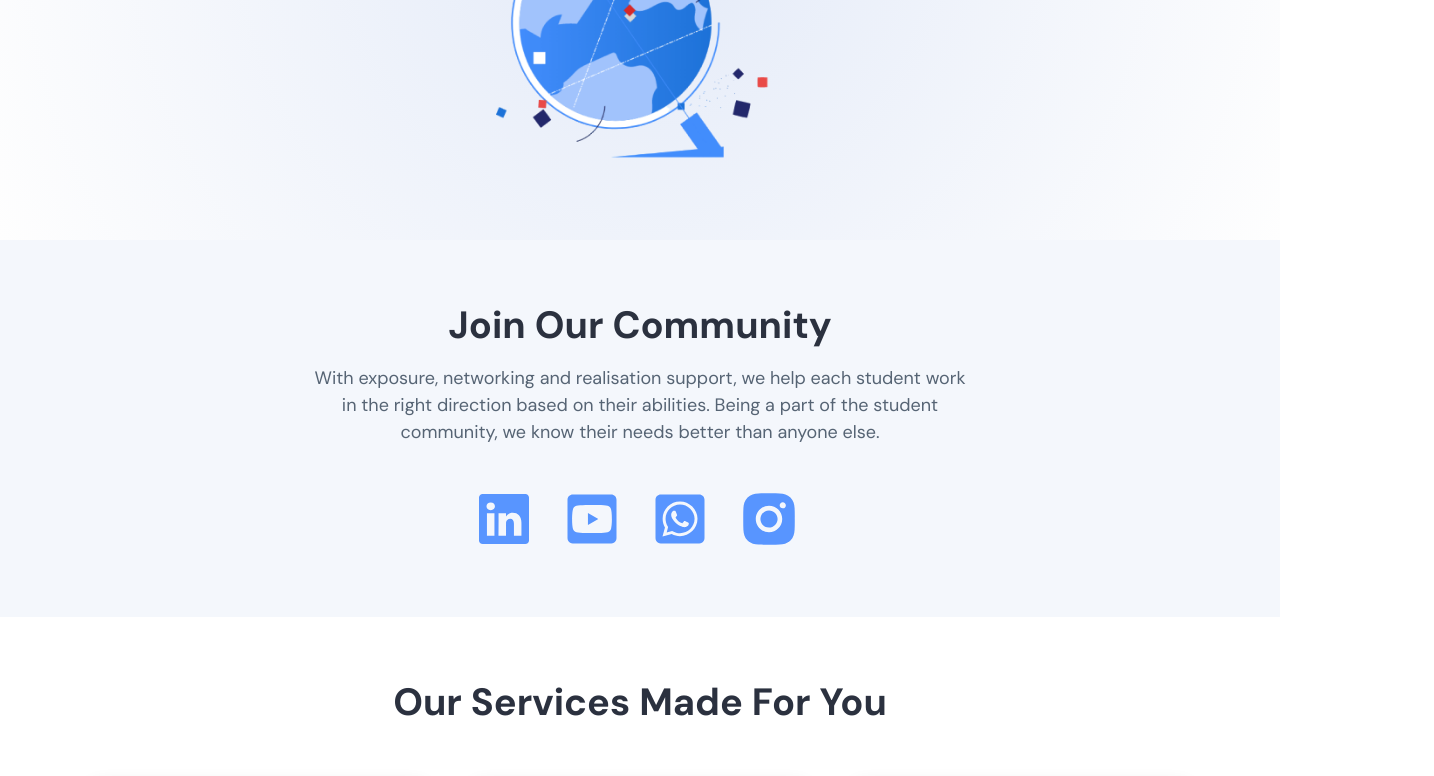
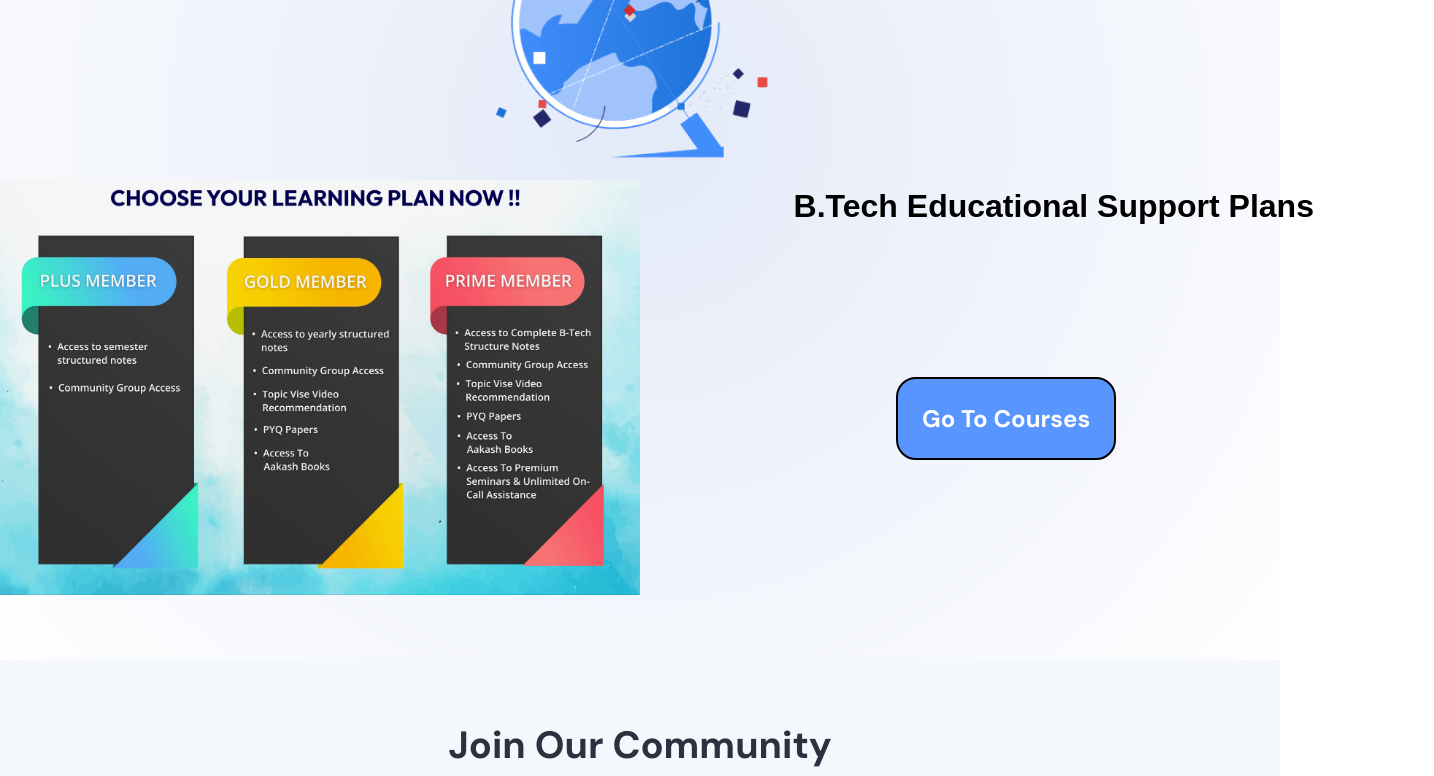
Before and after one commit to GautamChopra467/LearningFolks, a React (Create React App) app in the folder frontend/: page / in a window 1280 px wide. Shown: the part 475-1251 px from the top of the page, 1434 px wide, since content can reach past the window. Built offline with nearby package versions, Linux system fonts and the light colour scheme.

Commit message:
add cta, add padding in about

```diff
--- a/frontend/src/components/About/css/JoinStyles.css
+++ b/frontend/src/components/About/css/JoinStyles.css
@@ -17,10 +17,12 @@
     transition: 0.3s;
     border-radius: 5px;
     margin-bottom: 50px;
+    padding: 1rem;
 }
 
 .join_section_container_card:hover{
     box-shadow: 0 8px 16px 0 rgba(0,0,0,0.2);
+    border: 1px solid var(--primary-color);
 }
 
 .join_section_container_card img{
--- a/frontend/src/components/user/css/HomeBanner1Styles.css
+++ b/frontend/src/components/user/css/HomeBanner1Styles.css
@@ -43,6 +43,51 @@ color: var(--light-gray);
 .bottom_section_homebanner1 img {
     width: 370px;
 }
+
+.imgholder > img{
+    max-width: 50vw;
+    position: relative;
+    left: 0;
+}
+.ctasection{
+    display: flex;
+    width: 100vw;
+}
+.buttonholder{
+    background-color: radial-gradient(190.27% 190.27% at 49.8% -11.08%, #FFFFFF 26.01%, #60D2E7 80.54%);
+    width: 100vw;
+}
+.buttonholder > h2{
+    position: relative;
+ left: 12vw;
+ top: 1vh;
+ font-weight: 600;
+ font-size: xx-large;
+ font-family: sans-serif;
+}
+/* Button */
+.gotocourses{
+ padding: 1rem;
+ position: relative;
+ left: 20vw;
+ top: 20vh;
+ background-color: var(--primary-color);
+ color: white;
+ border: 2px solid black;
+ padding: 1.5rem;
+ border-radius: 20px;
+ width: auto;
+ height: auto;
+ font-weight: 900;
+ font-size: x-large;
+ /* font-family: 'Segoe UI', Tahoma, Geneva, Verdana, sans-serif ; */
+}
+.gotocourses:hover{
+    background-color: rgb(72, 161, 72);
+    translate: 1px 1px;
+    border: 1px solid white;
+}
+
 
 @media screen and (max-width: 900px) {
     .top_section_homebanner1 h2 {
--- a/frontend/src/components/user/jsx/HomeBanner1.jsx
+++ b/frontend/src/components/user/jsx/HomeBanner1.jsx
@@ -1,19 +1,32 @@
 import React from 'react';
 import "../css/HomeBanner1Styles.css";
 import Globe from "../../../img/banner/globe.png";
+import plans from "../../../img/banner/plans.jpeg";
 
 const HomeBanner1 = () => {
   return (
     <div>
       <div className='main_container_homebanner1'>
         <div className='top_section_homebanner1'>
-            <h2>“Teaching is the best form of Learning” <span></span></h2>
-            <p>Our association with you helps us reach more students where we expand and you benefit from a large network of students from all domains in our community. Better reach helps us transform and realise our vision with more momentum.</p>
+          <h2>“Teaching is the best form of Learning” <span></span></h2>
+          <p>Our association with you helps us reach more students where we expand and you benefit from a large network of students from all domains in our community. Better reach helps us transform and realise our vision with more momentum.</p>
         </div>
 
         <div className='bottom_section_homebanner1'>
-            <img src={Globe} alt='banner' />
+          <img src={Globe} alt='banner' />
         </div>
+
+        <div className='ctasection'>
+          <div className='imgholder'>
+          <img classname="planimg" src={plans} alt='plans' />
+          </div>
+          <div className='buttonholder'>
+            <h2>B.Tech Educational Support Plans</h2>
+            <a href="https://courses.learningfolks.in/s/store"><button className='gotocourses'>Go To Courses</button></a>
+
+          </div>
+        </div>
+
       </div>
     </div>
   )
```
Also changed, not shown: frontend/src/img/banner/plans.jpeg (added), 1 other file (tests, documents, lock files or other folders).
